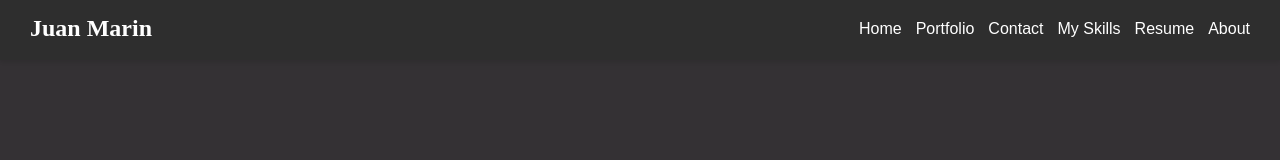
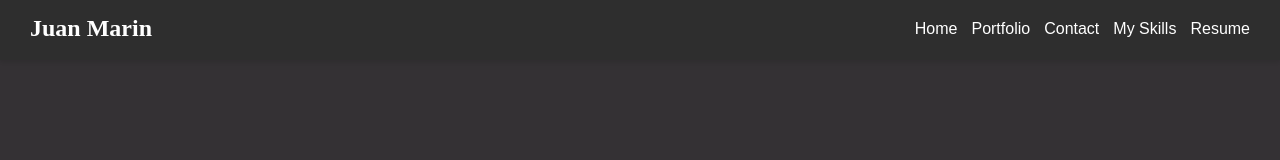
Before and after one commit to Juanmarin444/deploy_check, a plain HTML site: page index.html in a window 1280 px wide. Drawn offline with Linux system fonts and the light colour scheme.

Commit message:
Update index.html

```diff
--- a/index.html
+++ b/index.html
@@ -36,10 +36,10 @@
 <!--                 {% csrf_token %} -->
                 <input class="menu_bar_options" type="submit" value="Resume">
               </form>
-              <form class="form" action="index.html" method="post">
+<!--               <form class="form" action="index.html" method="post"> -->
 <!--                 {% csrf_token %} -->
-                <input class="menu_bar_options" type="submit" value="About">
-              </form>
+<!--                 <input class="menu_bar_options" type="submit" value="About"> -->
+<!--               </form> -->
             </div>
           </div>
         </div>
```
